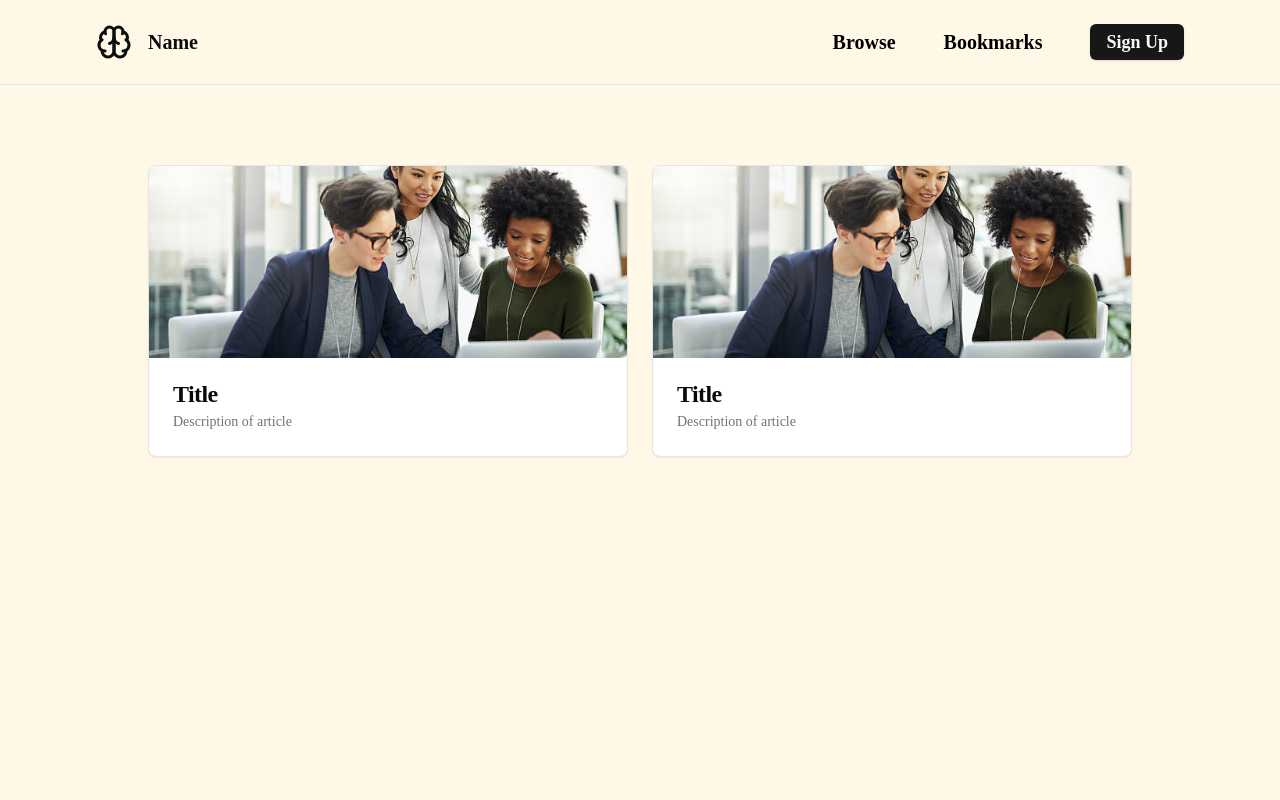
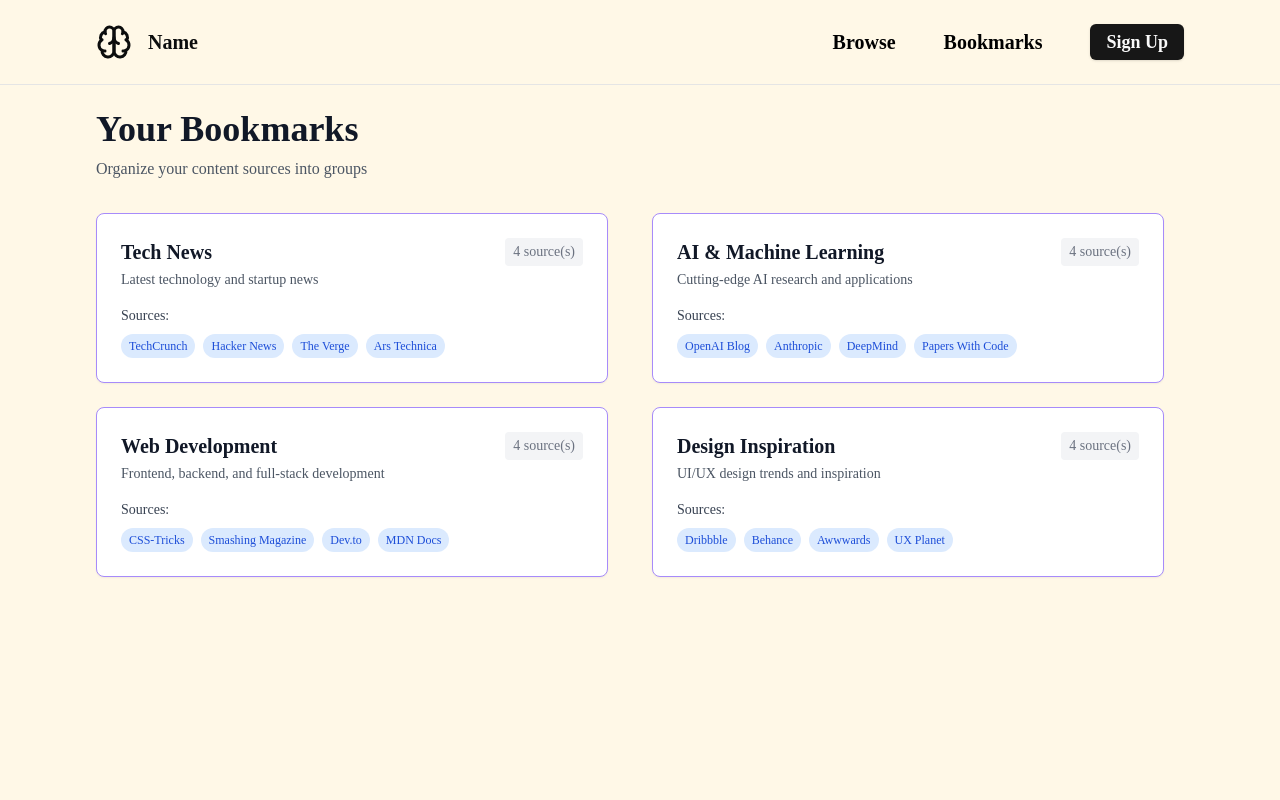
Before and after one commit to Anthony-PB/2025_BRH, a Next.js app in the folder frontend/: page /bookmark in a window 1280 px wide. Shown: the top 800 px of the page. Built offline with nearby package versions, Linux system fonts and the light colour scheme.

Commit message:
group component and bookmark page made and updated

```diff
--- a/frontend/app/bookmark/page.tsx
+++ b/frontend/app/bookmark/page.tsx
@@ -1,46 +1,53 @@
 import React from "react";
-import { Card, CardContent, CardDescription, CardHeader, CardTitle} from '@/components/ui/card';
-import { CardCell, CardImage } from "@/components/ui/cardCell";
-import Image from "next/image";
+import Group from "@/components/group";
 
-export default async function Bookmark() {
+export default function Bookmark() {
+    // Mock data to show how it would look
+    const mockGroups = [
+        {
+            title: "Tech News",
+            description: "Latest technology and startup news",
+            memberCount: 1247,
+            sourcesIn: ["TechCrunch", "Hacker News", "The Verge", "Ars Technica"]
+        },
+        {
+            title: "AI & Machine Learning",
+            description: "Cutting-edge AI research and applications",
+            memberCount: 892,
+            sourcesIn: ["OpenAI Blog", "Anthropic", "DeepMind", "Papers With Code"]
+        },
+        {
+            title: "Web Development",
+            description: "Frontend, backend, and full-stack development",
+            memberCount: 2156,
+            sourcesIn: ["CSS-Tricks", "Smashing Magazine", "Dev.to", "MDN Docs"]
+        },
+        {
+            title: "Design Inspiration",
+            description: "UI/UX design trends and inspiration",
+            memberCount: 634,
+            sourcesIn: ["Dribbble", "Behance", "Awwwards", "UX Planet"]
+        }
+    ];
+
     return (
-        <div className="flex min-h-screen flex-col">
-      <div className="mx-auto flex w-full max-w-lg flex-1 flex-col px-5 lg:max-w-5xl gap-12">
-        <div className="flex flex-row gap-6">
-          <CardCell className="mt-20 w-full">
-            <CardImage>
-                <Image
-                src="/talking.png"
-                alt="Some alt text"
-                width={400}
-                height={250}
-                className="w-full h-48 object-cover"
-                />
-            </CardImage>
-            <CardHeader>
-                <CardTitle>Title</CardTitle>
-                <CardDescription>Description of article</CardDescription>
-            </CardHeader>
-          </CardCell>
-          <CardCell className="mt-20 w-full">
-            <CardImage>
-                <Image
-                src="/talking.png"
-                alt="Some alt text"
-                width={400}
-                height={250}
-                className="w-full h-48 object-cover"
-                />
-            </CardImage>
-            <CardHeader>
-                <CardTitle>Title</CardTitle>
-                <CardDescription>Description of article</CardDescription>
-            </CardHeader>
-          </CardCell>
+        <div className="w-full py-6 px-24 flex flex-col gap-8">
+            <div className="space-y-2">
+                <h1 className="text-4xl font-bold text-gray-900">Your Bookmarks</h1>
+                <p className="text-gray-600">Organize your content sources into groups</p>
+            </div>
+
+            <div className="grid grid-cols-1 md:grid-cols-2 gap-6">
+                {mockGroups.map((group, index) => (
+                    <Group
+                        key={index}
+                        title={group.title}
+                        description={group.description}
+                        sourceCount={group.sourcesIn.length}
+                        sourcesIn={group.sourcesIn}
+                    />
+                ))}
+            </div>
         </div>
-      </div>
-    </div>
-        )
-    ;
-    }
+    );
+}
--- /dev/null
+++ b/frontend/components/group.tsx
@@ -0,0 +1,43 @@
+interface GroupProps {
+    title: string;
+    description?: string;
+    sourceCount?: number;
+    sourcesIn: Array<string>;
+}
+
+export default function Group({
+    title,
+    description,
+    sourceCount = 0,
+    sourcesIn
+}: GroupProps) {
+    return (
+        <div className="w-full max-w-lg py-6 px-6 border border-violet-400 rounded-lg bg-white shadow-sm">
+            <div className="flex justify-between items-start mb-4">
+                <div className="flex-1">
+                    <h3 className="text-xl font-bold text-gray-900">{title}</h3>
+                    {description && (
+                        <p className="text-sm text-gray-600 mt-1">{description}</p>
+                    )}
+                </div>
+                <span className="text-sm text-gray-500 bg-gray-100 px-2 py-1 rounded">
+                    {sourceCount} source(s)
+                </span>
+            </div>
+
+            <div className="space-y-2">
+                <p className="text-sm font-medium text-gray-700">Sources:</p>
+                <div className="flex flex-wrap gap-2">
+                    {sourcesIn.slice(0,5).map((source, index) => (
+                        <span
+                            key={index}
+                            className="text-xs bg-blue-100 text-blue-700 px-2 py-1 rounded-full"
+                        >
+                            {source}
+                        </span>
+                    ))}
+                </div>
+            </div>
+        </div>
+    );
+}
```
